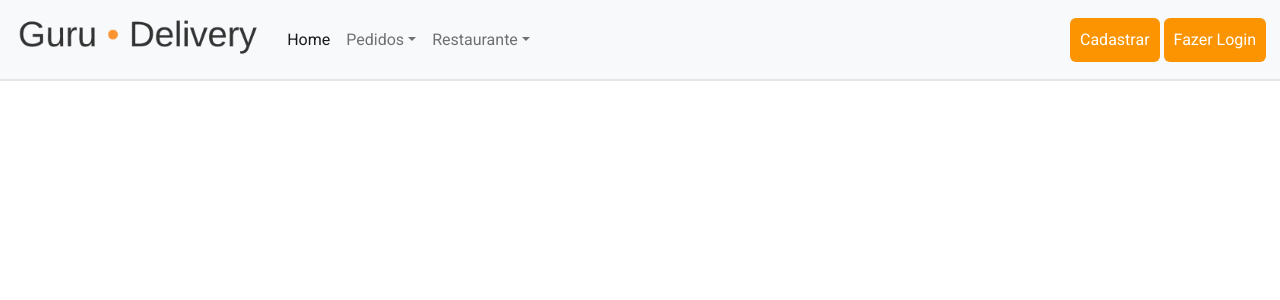
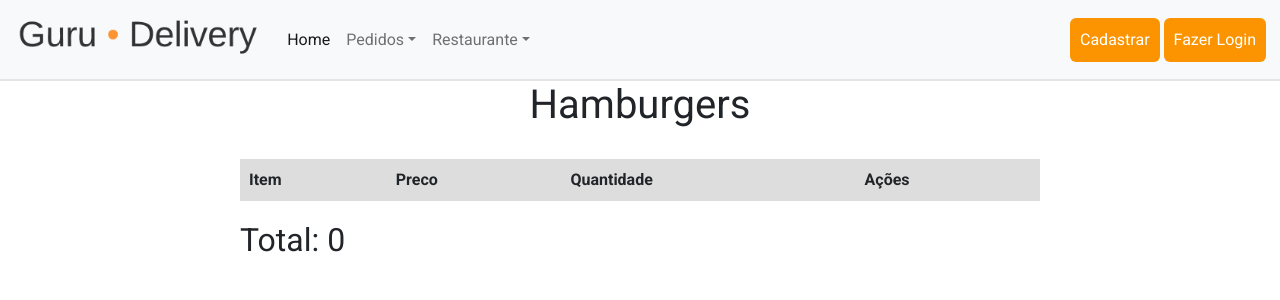
Before and after one commit to Matheus351/GuruDeliveryProject, a React (Create React App) app in the folder frontend/: page /comprar in a window 1280 px wide. Shown: the top 300 px of the page. Built offline with nearby package versions, Linux system fonts and the light colour scheme.

Commit message:
Adicionando tela de compras

```diff
--- a/frontend/src/App.tsx
+++ b/frontend/src/App.tsx
@@ -19,6 +19,7 @@ import UserContext from './context/AuthUserContext';
 import useFetch from './hooks/useFetch';
 import { useState } from 'react';
 import { Navigate } from 'react-router-dom';
+import Comprar from './pages/Comprar';
 // import User from ''
 
 
@@ -72,6 +73,7 @@ function App() {
             <Route path='/register/user' element={ token? <Navigate to={'/'}/> :  <RegisterUser />} />
             <Route path='/login' element={!token ? <UserLogin /> : <Navigate to={'/'}  />} />
             <Route path='/pedidos' element={<Pedidos/>} />
+            <Route path='/comprar' element={<Comprar/>} />
           </Routes>
 
         </BrowserRouter>
--- a/frontend/src/components/Header/index.tsx
+++ b/frontend/src/components/Header/index.tsx
@@ -30,7 +30,7 @@ function Header() {
                                 </a>
                                 <ul className="dropdown-menu" aria-labelledby="navbarDropdown">
                                     <li><a className="dropdown-item" href="/pedidos">Histórico</a></li>
-                                    <li><a className="dropdown-item" href="#">Novo</a></li>
+                                    <li><a className="dropdown-item" href="/comprar">Novo</a></li>
                                 </ul>
                             </li>
                             <li className="nav-item dropdown">
--- /dev/null
+++ b/frontend/src/pages/Comprar/index.css
@@ -0,0 +1,38 @@
+.compra {
+    width: 800px;
+    margin: 0 auto;
+}
+
+.title {
+    text-align: center;
+    margin-bottom: 30px;
+}
+
+.itens-table {
+    width: 100%;
+    border-collapse: collapse;
+    margin-top: 20px;
+}
+
+th, td {
+    border: 1px solid #ddd;
+    padding: 8px;
+    text-align: left;
+}
+
+th {
+    background-color: #ddd;
+}
+
+button {
+    padding: 5px 10px;
+    border-radius: 5px;
+    border: 1px solid #ddd;
+    background-color: white;
+    cursor: pointer;
+    margin-right: 10px;
+}
+
+h2 {
+    margin-top: 20px;
+}
--- /dev/null
+++ b/frontend/src/pages/Comprar/index.tsx
@@ -0,0 +1,58 @@
+import React, { useEffect, useState } from 'react';
+import "./index.css";
+
+function Comprar() {
+    const [itens, setItens] = useState([]);
+
+    const [total, setTotal] = useState(0);
+
+    const handleAddToCart = (itenIndex) => {
+        const newItens = [...itens];
+        newItens[itenIndex].quantity++;
+        setItens(newItens);
+    }
+
+    const handleRemoveFromCart = (itenIndex) => {
+        const newItens = [...itens];
+        newItens[itenIndex].quantity--;
+        setItens(newItens);
+    }
+
+    useEffect(() => {
+        const newTotal = itens.reduce((acc, itens) => acc + itens.price * itens.quantity, 0);
+        setTotal(newTotal);
+    }, [itens]);
+
+
+  return (
+    <div className='compra'>
+        <h1 className='title'>Hamburgers</h1>
+        <table className='itens-table'>
+            <thead>
+                <tr>
+                    <th>Item</th>
+                    <th>Preco</th>
+                    <th>Quantidade</th>
+                    <th>Ações</th>
+                </tr>
+            </thead>
+            <tbody>
+                {itens.map((iten, index) => (
+                    <tr key={iten.nome} className="iten-row">
+                        <td className='iten-name'>{iten.nome}</td>
+                        <th className='iten-price'>{iten.preco}</th>
+                        <th className='iten-quantity'>{iten.quantidade}</th>
+                        <th className='iten-actions'>
+                            <button onClick={() => handleAddToCart} className="add-button">+</button>
+                            <button onClick={() => handleRemoveFromCart} className="remove-button">-</button>
+                        </th>
+                    </tr>
+                ))}
+            </tbody>
+        </table>
+        <h2 className='total'>Total: {total}</h2>
+    </div>
+  );
+};
+
+export default Comprar
```
